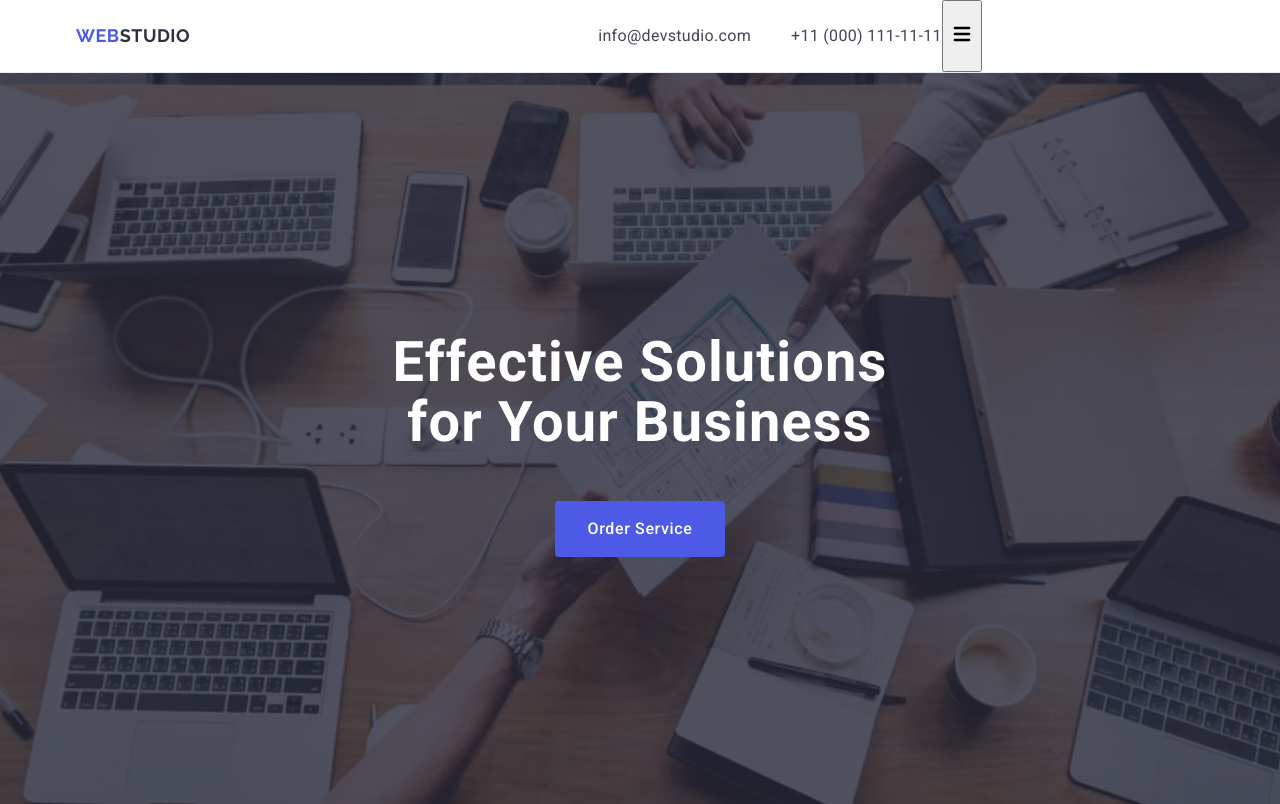
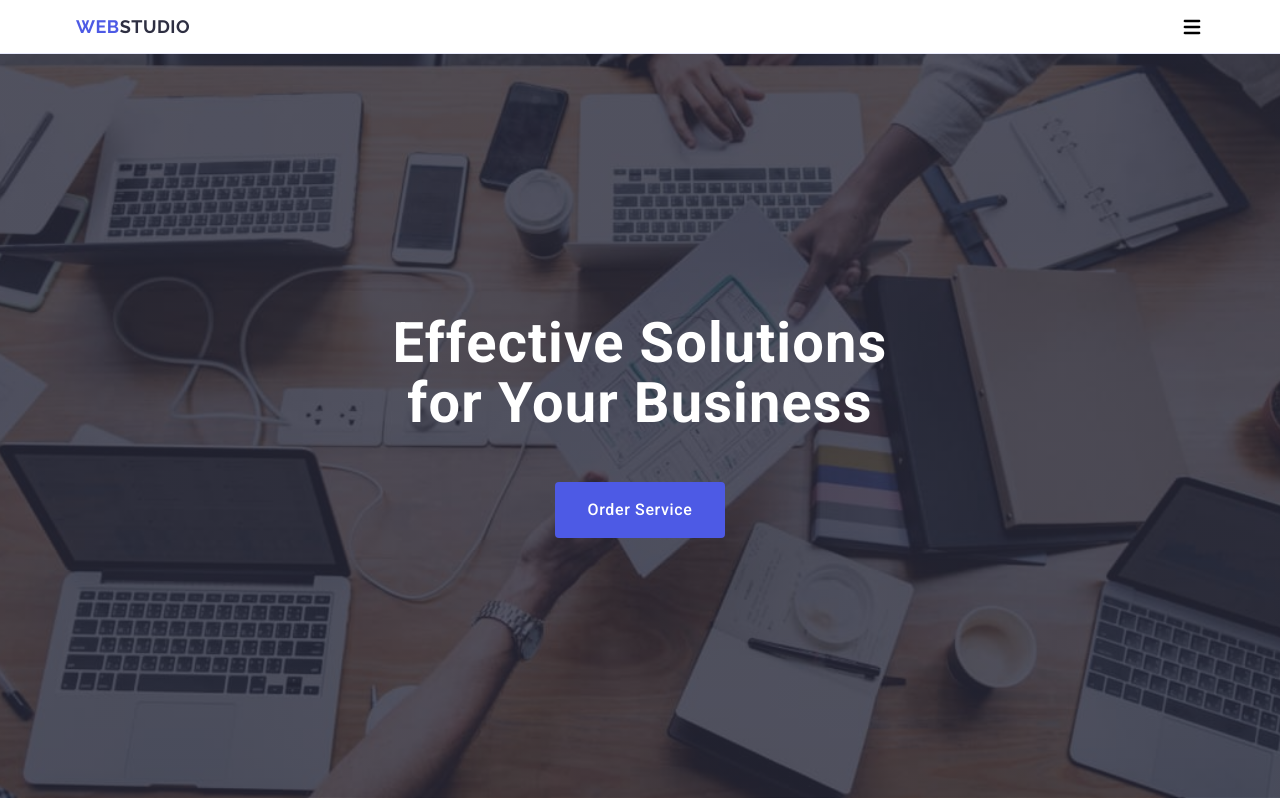
Before and after one commit to LidaDruzyak/goit-markup-hw-06, a plain HTML site: page index.html in a window 1280 px wide. Shown: the top 804 px of the page. Drawn offline with nearby package versions, Linux system fonts and the light colour scheme.

Commit message:
goit-markup-hw-06

```diff
--- a/css/styles.css
+++ b/css/styles.css
@@ -57,6 +57,8 @@ margin-right: auto;
 
 .header-container {
     display: flex;
+    align-items: center;
+    justify-content: space-between;
 
 }
 
@@ -145,8 +147,9 @@ color: #404bbf;
 }
 
 .header-address {
-    font-style: normal;
-    display: flex;
+    display: none;
+   /* font-style: normal;
+    display: flex;*/
 }
 
 .header-address-list {
@@ -169,12 +172,22 @@ color: #404bbf;
     transition: color 250ms cubic-bezier(0.4, 0, 0.2, 1);
 }
 
+
+
 .header-address-link:hover {
     color: #404bbf;
 }
 
 .header-address-link:focus {
     color: #404bbf
+}
+
+.open-menu-btn {
+    padding: 0;
+    line-height: 0;
+    background-color: transparent;
+    cursor: pointer;
+    border: none;
 }
 
 .hero {
--- a/index.html
+++ b/index.html
@@ -27,7 +27,7 @@
                     <li class="header-address-item"><a class="header-address-link" href="tel:+110001111111">+11 (000) 111-11-11</a></li>
                 </ul>
             </address>
-            <button class="open-menu-btn">
+            <button type="button" class="open-menu-btn">
                 <svg width="24" height="24">
                     <use href="./images/icons.svg#icon-header"></use>
                 </svg>
```
